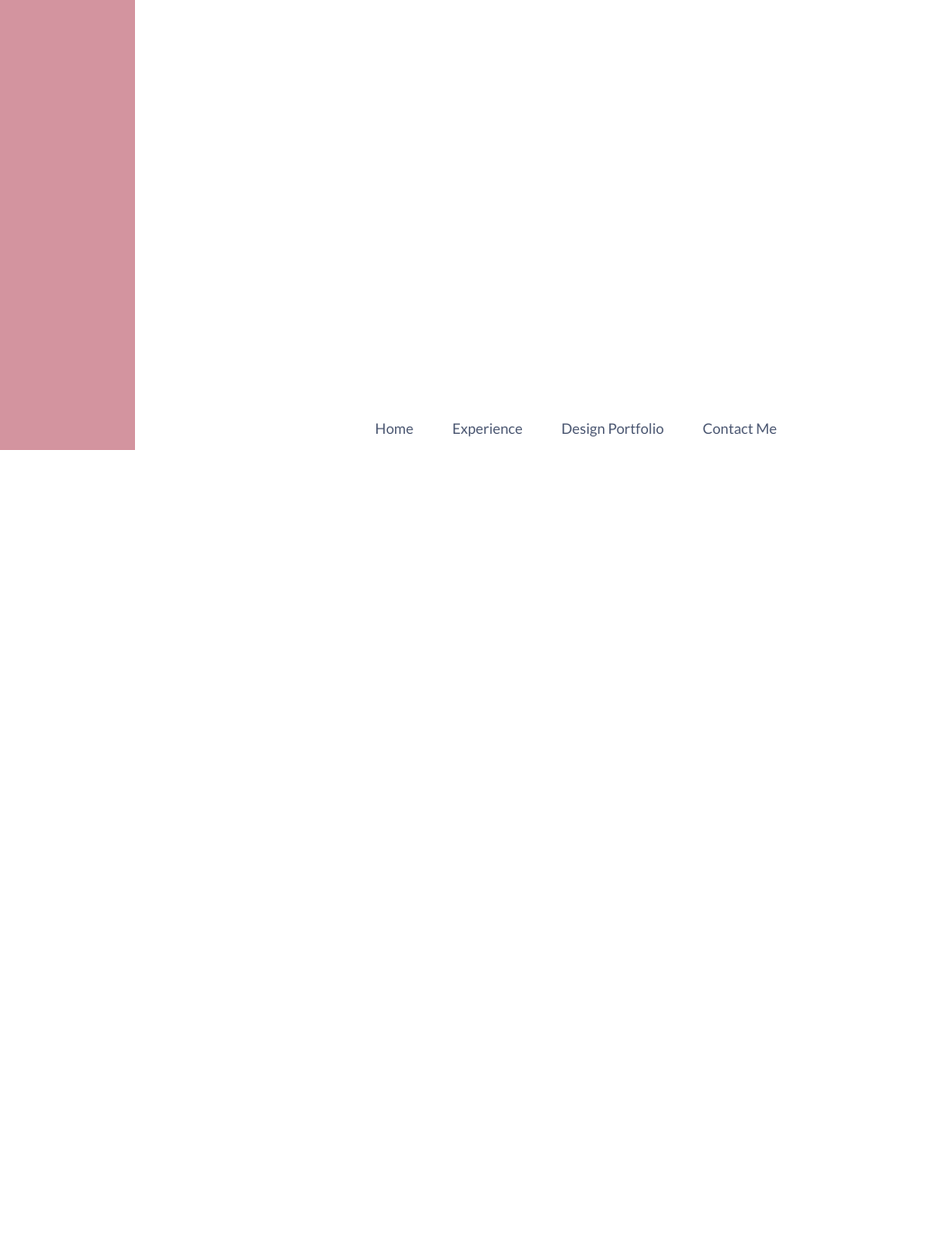
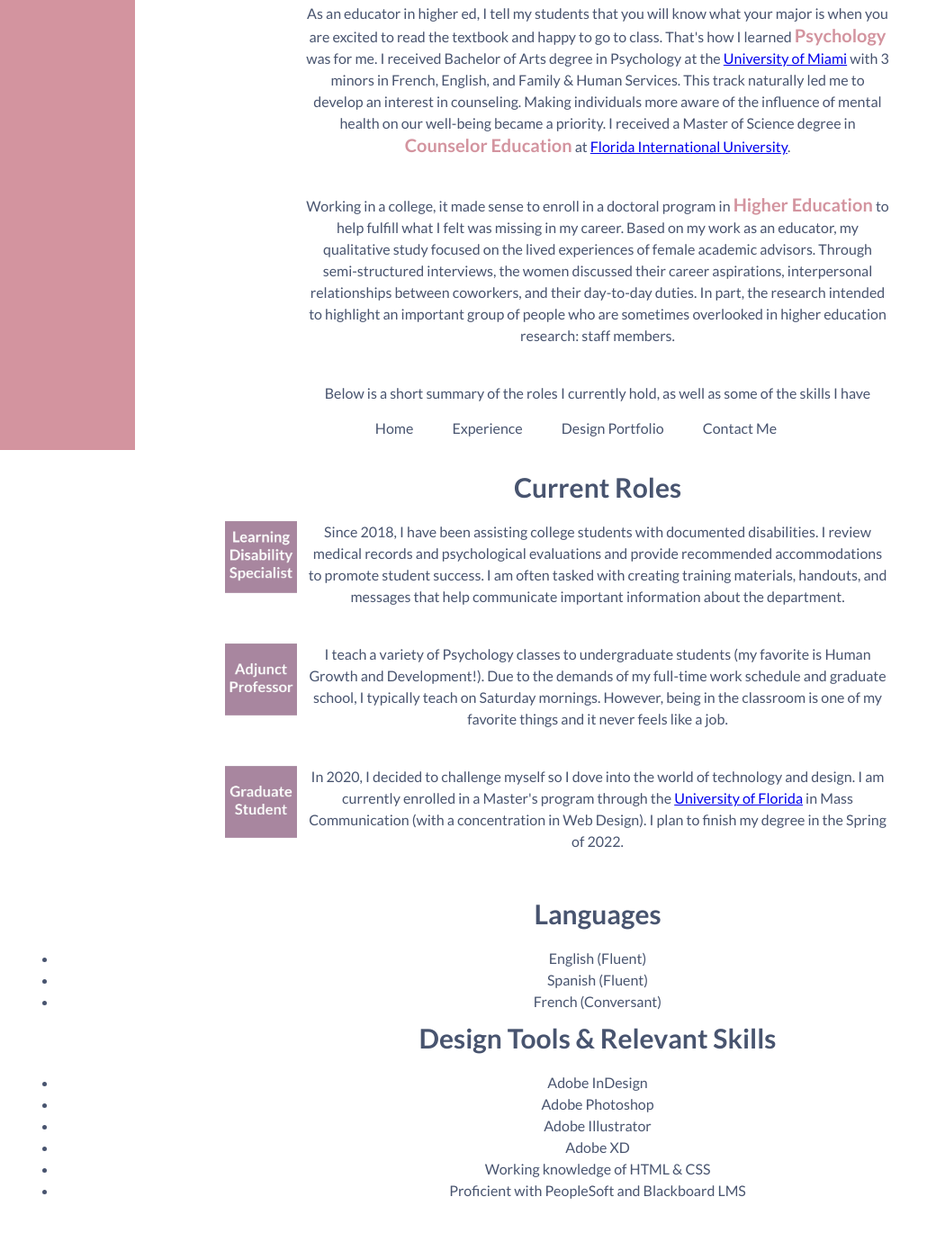
Before and after one commit to alejarza/p3-lejarza-alexandra, a plain HTML site: page experience.html in a window 1280 px wide. Shown: the part 300-1670 px from the top of the page at 90% size, without its empty margins (0-1050 px from the left). Before the commit the page ends 800 px from the top, so only its background shows below. Drawn offline with Linux system fonts and the light colour scheme.

Commit message:
added content to experience page

```diff
--- a/css/styles.css
+++ b/css/styles.css
@@ -182,34 +182,19 @@ img.round {
 Experience Page Styling
 
 ********************************************/
-.float-left {
+main div {
+  min-width: 1200px;
+}
+
+div img {
   float: left;
   position: absolute;
-  left: 300px;
+  left: 250px;
+  padding-right: 20px;
 }
 
-.float-right {
-  float: right;
-  position: absolute;
-  right: 300px;
-}
-
-.lds {
-  max-width: 600px;
-  padding-left: 20px;
-  padding-bottom: 50px;
-}
-
-.ap {
-  max-width: 600px;
-  padding-right: 20px;
-  padding-bottom: 50px;
-}
-
-.gs {
-  max-width: 600px;
-  padding-left: 20px;
-  padding-bottom: 50px;
+div p {
+  padding-bottom: 40px;
 }
 
 div ul li {
--- a/experience.html
+++ b/experience.html
@@ -44,6 +44,42 @@
     <main>
       <section class="left-bar">
       </section>
+      <div>
+        <h1>Educational and Professional Experience</h1>
+        <h2>Education</h2>
+          <p>As an educator in higher ed, I tell my students that you will know what your major is when you are excited to read the textbook and happy to go to class. That's how I learned <span style="color: #d3949f;font-size: 20px;font-weight: bold">Psychology</span> was for me. I received  Bachelor of Arts degree in Psychology at the <a href="https://welcome.miami.edu" target="_blank">University of Miami</a> with 3 minors in French, English, and Family & Human Services. This track naturally led me to develop an interest in counseling. Making individuals more aware of the influence of mental health on our well-being became a priority. I received a Master of Science degree in <span style="color: #d3949f;font-size: 20px;font-weight: bold">Counselor Education</span> at <a href="https://www.fiu.edu" target="_blank">Florida International University</a>.</p>
+          <p>Working in a college, it made sense to enroll in a doctoral program in <span style="color: #d3949f;font-size: 20px;font-weight:bold">Higher Education</span> to help fulfill what I felt was missing in my career. Based on my work as an educator, my qualitative study focused on the lived experiences of female academic advisors. Through semi-structured interviews, the women discussed their career aspirations, interpersonal relationships between coworkers, and their day-to-day duties. In part, the research intended to highlight an important group of people who are sometimes overlooked in higher education research: staff members.</p>
+          <p>Below is a short summary of the roles I currently hold, as well as some of the skills I have cultivated over the years.</p>
+      </div>
+      <div>
+        <h2>Current Roles</h2>
+        <img src="images/lds.jpg" alt="Learning Disability Specialist" width="100">
+        <p>Since 2018, I have been assisting college students with documented disabilities. I review medical records and psychological evaluations and provide recommended accommodations to promote student success. I am often tasked with creating training materials, handouts, and messages that help communicate important information about the department.</p>
+        <img src="images/ap.jpg" alt="Adjunct Professor" width="100">
+        <p>I teach a variety of Psychology classes to undergraduate students (my favorite is Human Growth and Development!). Due to the demands of my full-time work schedule and graduate school, I typically teach on Saturday mornings. However, being in the classroom is one of my favorite things and it never feels like a job.</p>
+        <img src="images/gs.jpg" alt="Graduate Student" width="100">
+        <p>In 2020, I decided to challenge myself so I dove into the world of technology and design. I am currently enrolled in a Master's program through the <a href="http://www.ufl.edu" target="_blank">University of Florida</a> in Mass Communication (with a concentration in Web Design). I plan to finish my degree in the Spring of 2022.</p>
+      </div>
+      <div>
+        <h2>Languages</h2>
+        <ul>
+          <li>English (Fluent)</li>
+          <li>Spanish (Fluent)</li>
+          <li>French (Conversant)</li>
+        </ul>
+      </div>
+      <div>
+        <h2>Design Tools & Relevant Skills</h2>
+        <ul>
+          <li>Adobe InDesign</li>
+          <li>Adobe Photoshop</li>
+          <li>Adobe Illustrator</li>
+          <li>Adobe XD</li>
+          <li>Working knowledge of HTML & CSS</li>
+          <li>Proficient with PeopleSoft and Blackboard LMS</li>
+        </ul>
+      </div>
+      </section>
     </main>
     <!-- Navigation Bar on bottom of page -->
     <footer>
```
